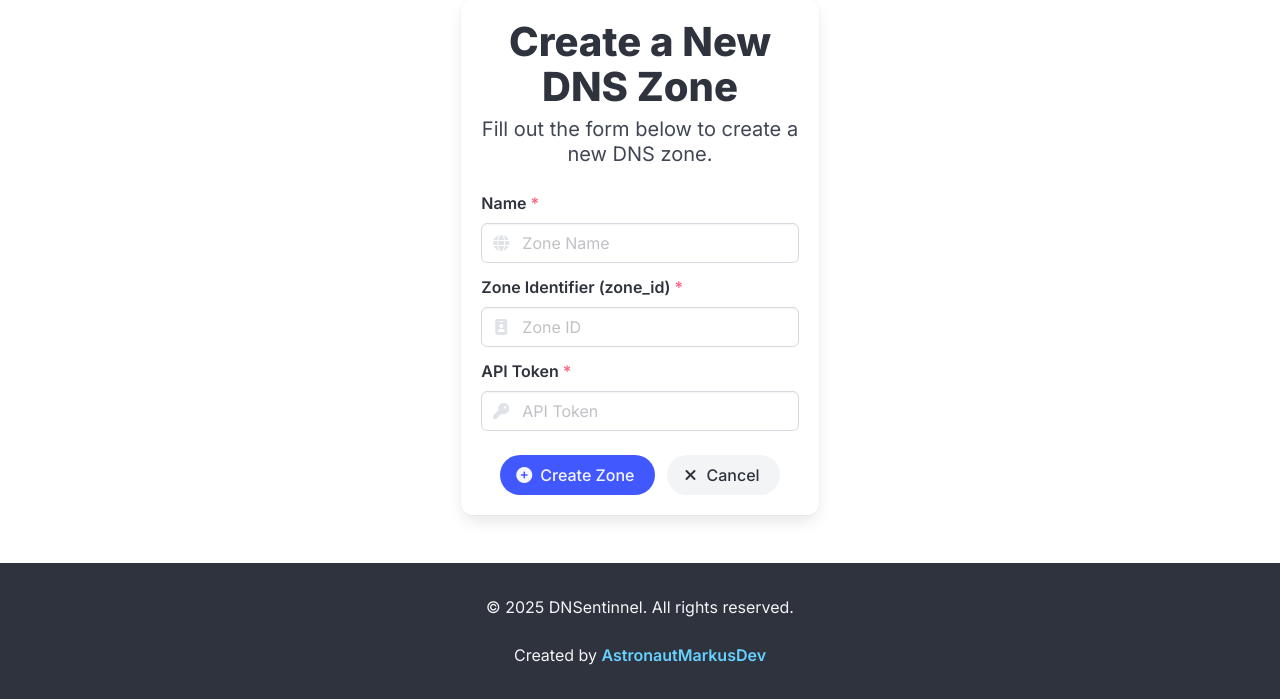
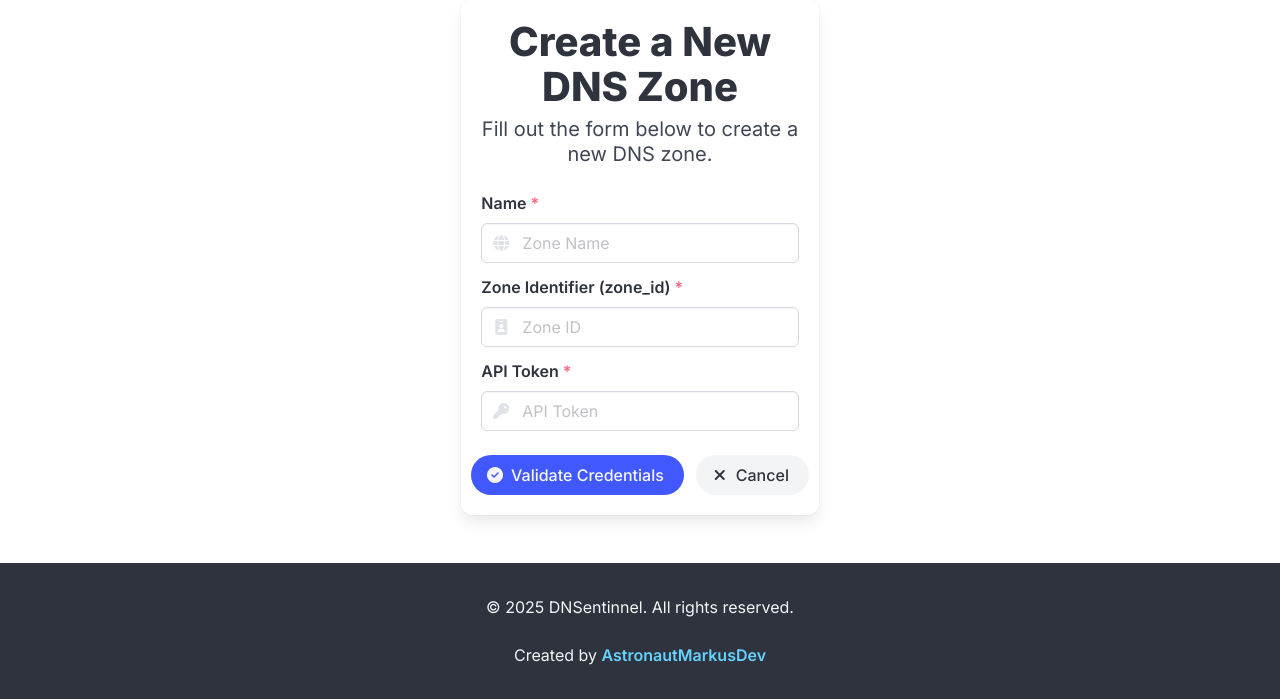
Before and after one commit to AstronautMarkus/DNSentinel, a Flask app: template dnsentinnel/app/templates/zones/create.html in a window 1280 px wide. Shown: the part 141-840 px from the top of the page. Run offline with Flask 3, Linux system fonts and the light colour scheme; the template is opened without the code that fills it, so the values that code supplies are empty; some libraries are stand-ins or nearby versions.

Commit message:
feat: add zone validation functionality with user feedback and UI enhancements

```diff
--- a/dnsentinnel/app/routes/zones/__init__.py
+++ b/dnsentinnel/app/routes/zones/__init__.py
@@ -2,4 +2,4 @@ from flask import Blueprint
 
 zones_bp = Blueprint('zones', __name__)
 
-from . import create
+from . import create, validate
--- a/dnsentinnel/app/templates/zones/create.html
+++ b/dnsentinnel/app/templates/zones/create.html
@@ -42,7 +42,11 @@
 
             <div class="field is-grouped is-grouped-centered mt-5">
               <div class="control">
-                <button class="button is-link is-rounded" type="submit">
+                <button id="validateBtn" class="button is-link is-rounded" type="button">
+                  <span class="icon"><i class="fas fa-check-circle"></i></span>
+                  <span>Validate Credentials</span>
+                </button>
+                <button id="createBtn" class="button is-success is-rounded is-hidden" type="submit">
                   <span class="icon"><i class="fas fa-plus-circle"></i></span>
                   <span>Create Zone</span>
                 </button>
@@ -68,15 +72,20 @@
 <script>
 document.addEventListener('DOMContentLoaded', function() {
   const form = document.getElementById('zoneForm');
-  form.addEventListener('submit', function(e) {
-    e.preventDefault();
+  const validateBtn = document.getElementById('validateBtn');
+  const createBtn = document.getElementById('createBtn');
+
+  // Solo permite submit cuando ya se validó
+  let validated = false;
+
+  validateBtn.addEventListener('click', function() {
     const name = form.elements['name'].value;
     const zone_id = form.elements['zone_id'].value;
     const api_token = form.elements['api_token'].value;
 
     Swal.fire({
-      title: 'Validando...',
-      text: 'Verificando credenciales con Cloudflare',
+      title: 'Validating...',
+      text: 'Checking credentials with Cloudflare',
       allowOutsideClick: false,
       didOpen: () => {
         Swal.showLoading();
@@ -93,17 +102,19 @@ document.addEventListener('DOMContentLoaded', function() {
       if (data.ok) {
         Swal.fire({
           icon: 'success',
-          title: '¡Validado!',
+          title: 'Validated!',
           html: `<p>${data.msg}</p>`,
           confirmButtonText: 'OK',
           allowOutsideClick: false
         }).then(() => {
-          form.submit();
+          validated = true;
+          validateBtn.classList.add('is-hidden');
+          createBtn.classList.remove('is-hidden');
         });
       } else {
         Swal.fire({
           icon: 'error',
-          title: 'Error de validación',
+          title: 'Validation Error',
           html: `<p>${data.msg}</p>`,
           confirmButtonText: 'OK',
           allowOutsideClick: false
@@ -114,12 +125,23 @@ document.addEventListener('DOMContentLoaded', function() {
       Swal.fire({
         icon: 'error',
         title: 'Error',
-        html: '<p>No se pudo validar. Intenta de nuevo o revisa tu conexión.</p>',
+        html: '<p>Could not validate. Please try again or check your connection.</p>',
         confirmButtonText: 'OK',
         allowOutsideClick: false
       });
     });
   });
+
+  form.addEventListener('submit', function(e) {
+    if (!validated) {
+      e.preventDefault();
+      Swal.fire({
+        icon: 'warning',
+        title: 'Please validate credentials first',
+        confirmButtonText: 'OK'
+      });
+    }
+  });
 });
 </script>
 {% endblock %}
```
Also changed, not shown: dnsentinnel/app/routes/zones/create.py (+1 -31 lines), dnsentinnel/app/routes/zones/validate.py (added, +32 -0 lines).
